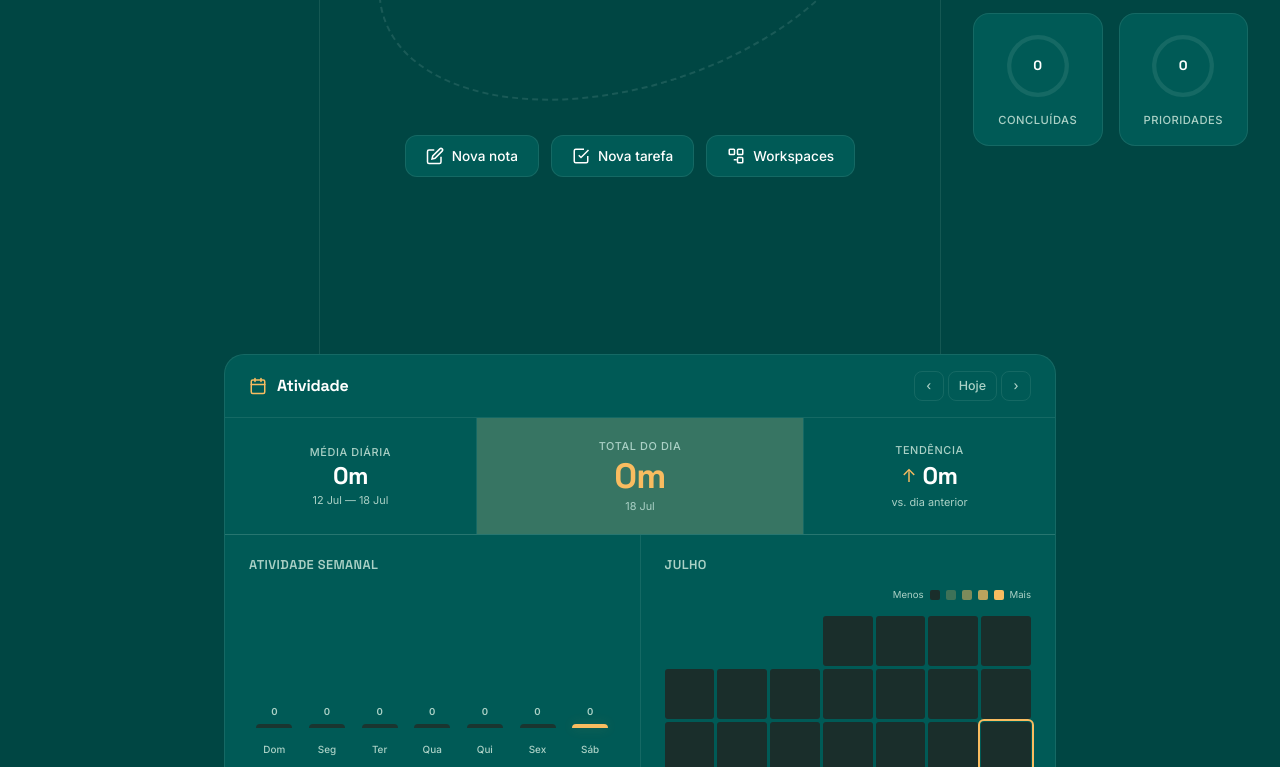
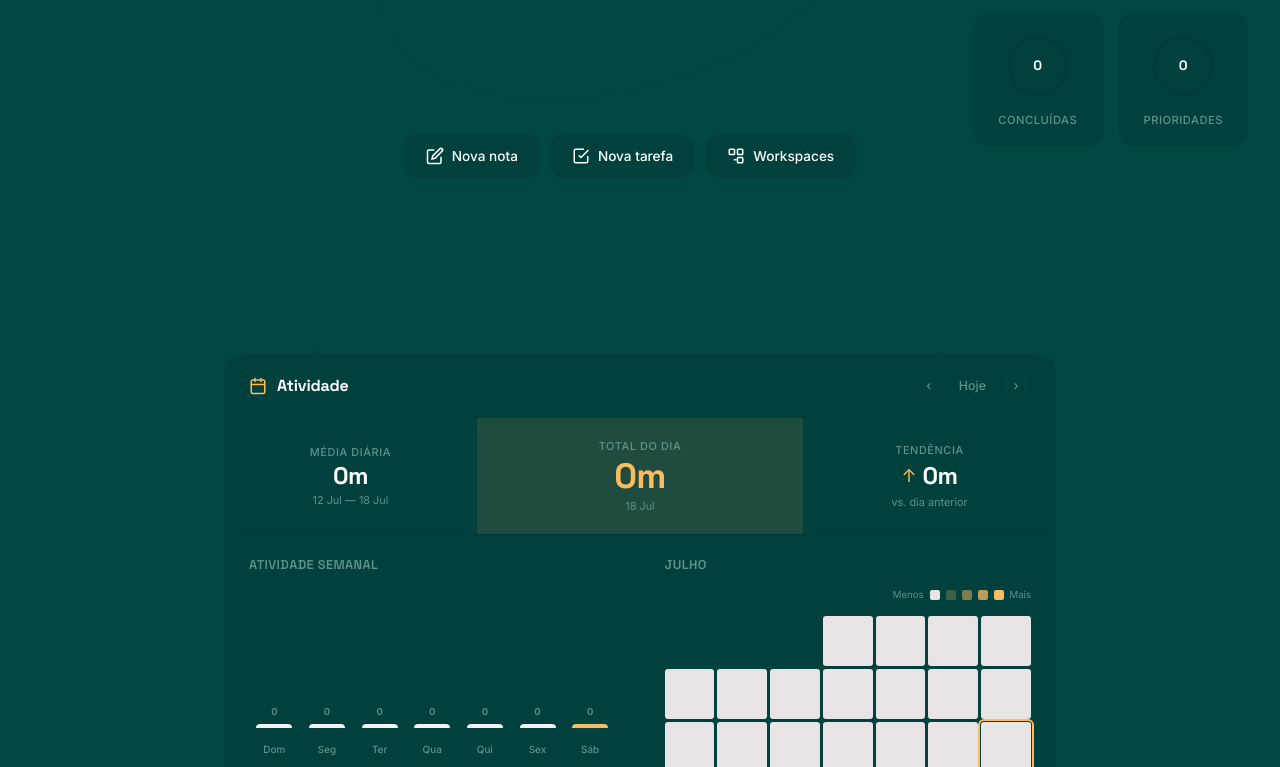
Before and after one commit to LuizEduP/Blocks-Of-Note, a website: page public/hub/index.html in a window 1280 px wide. Shown: the part 446-1213 px from the top of the page. Drawn offline with nearby package versions, Linux system fonts and the light colour scheme.

Commit message:
fix: hub agora deriva cores do tema dinâmico (--hub-* → --color-*)

```diff
--- a/public/hub/style.css
+++ b/public/hub/style.css
@@ -3,28 +3,28 @@
    Paleta verde + relógio/órbita + métricas + atividade
    ============================================ */
 
-/* === COLOR SYSTEM === */
+/* === COLOR SYSTEM — derivado das variáveis padrão do tema === */
 :root,
 [data-theme="dark"],
 [data-theme="light"] {
-    --hub-bg: #004643;
-    --hub-surface: #005a56;
-    --hub-surface-elevated: #006b66;
-    --hub-card: #1a2e2b;
-    --hub-border: rgba(171, 209, 198, 0.12);
-    --hub-text: #fffffe;
-    --hub-text-muted: #abd1c6;
-    --hub-accent: #f9bc60;
-    --hub-accent-soft: rgba(249, 188, 96, 0.15);
-    --hub-accent-hover: #fcd088;
-    --hub-danger: #e16162;
-    --hub-orbit-ring: rgba(171, 209, 198, 0.15);
-    --hub-ring-produtividade: #f9bc60;
-    --hub-ring-foco: #abd1c6;
-    --hub-ring-concluidas: #e8e4e6;
-    --hub-ring-prioridades: #e16162;
-    --hub-bar-bg: #1a3530;
-    --hub-progress-bg: #1a3530;
+    --hub-bg: var(--color-bg);
+    --hub-surface: var(--color-bg-secondary);
+    --hub-surface-elevated: var(--color-bg-tertiary);
+    --hub-card: var(--color-surface);
+    --hub-border: var(--color-border);
+    --hub-text: var(--color-text);
+    --hub-text-muted: var(--color-text-muted);
+    --hub-accent: var(--color-accent);
+    --hub-accent-soft: var(--color-accent-bg);
+    --hub-accent-hover: var(--color-accent-hover);
+    --hub-danger: var(--color-error);
+    --hub-orbit-ring: var(--color-divider);
+    --hub-ring-produtividade: var(--color-accent);
+    --hub-ring-foco: var(--color-brand-secondary);
+    --hub-ring-concluidas: var(--color-surface);
+    --hub-ring-prioridades: var(--color-error);
+    --hub-bar-bg: var(--color-surface-hover);
+    --hub-progress-bg: var(--color-surface-hover);
 }
 
 .font-journalistic {
@@ -66,14 +66,14 @@
 }
 .cal-day:hover { background: var(--hub-accent-soft); }
 .cal-day.other-month { color: var(--hub-text-muted); opacity: 0.35; cursor: default; }
-.cal-day.today { background: var(--hub-accent); color: #001e1d; font-weight: 700; }
+.cal-day.today { background: var(--hub-accent); color: var(--color-accent-text); font-weight: 700; }
 .cal-day.today:hover { background: var(--hub-accent-hover); }
 .cal-day.has-tasks::after {
     content: ''; position: absolute; bottom: 2px;
     width: 3px; height: 3px; border-radius: 50%;
     background: var(--hub-accent);
 }
-.cal-day.today.has-tasks::after { background: #001e1d; }
+.cal-day.today.has-tasks::after { background: var(--color-accent-text); }
 .cal-day.selected { outline: 2px solid var(--hub-accent); outline-offset: -2px; }
 
 /* === UPCOMING TASKS === */
@@ -136,7 +136,7 @@
 }
 .orbit-pill.now {
     background: var(--hub-accent); border-color: var(--hub-accent);
-    color: #001e1d; font-size: 0.76rem; font-weight: 700;
+    color: var(--color-accent-text); font-size: 0.76rem; font-weight: 700;
     padding: 6px 16px; box-shadow: 0 0 28px var(--hub-accent-soft);
     z-index: 10;
 }
```
